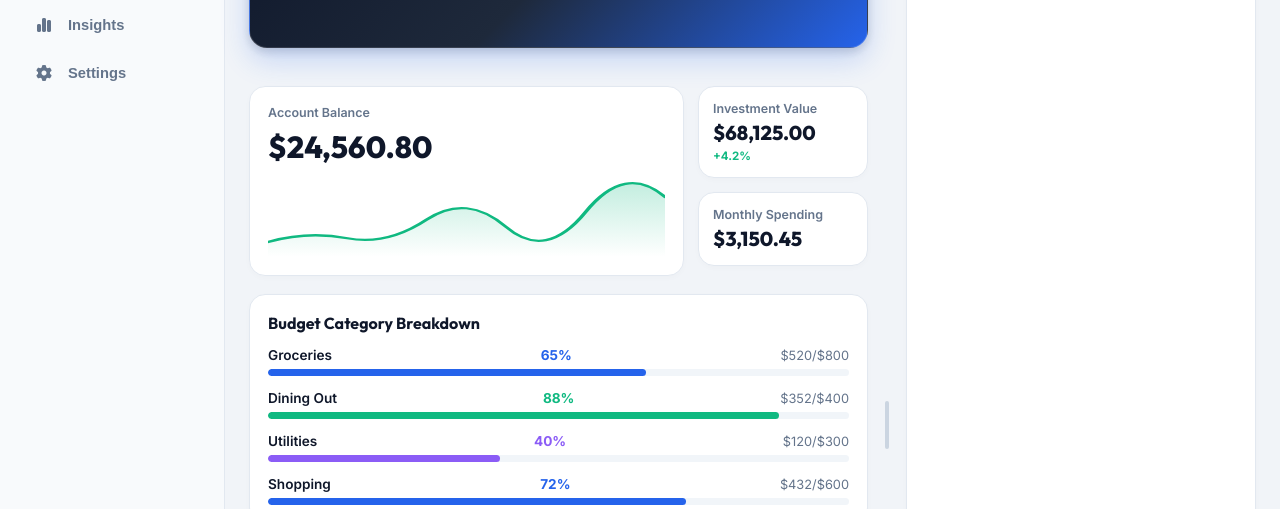
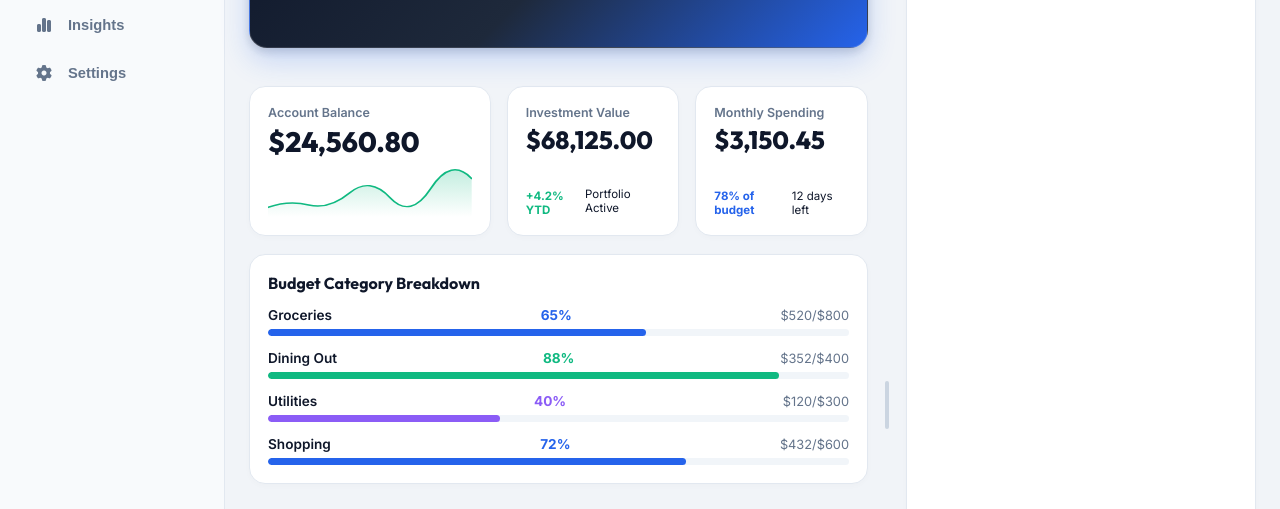
Before and after one commit to karyalangitdigital/vault-alexa-mcp, a website: page index.html in a window 1280 px wide. Shown: the part 275-784 px from the top of the page. Drawn offline with Linux system fonts and the light colour scheme.

Commit message:
style(overview): align financial overview cards into uniform 3-column equal height layout

```diff
--- a/index.html
+++ b/index.html
@@ -232,10 +232,12 @@
               </div>
 
               <div class="financial-cards-grid">
-                <!-- Big Account Balance Card with SVG Trend Line -->
+                <!-- Card 1: Account Balance with SVG Trend Line -->
                 <div class="card balance-card">
-                  <div class="card-label">Account Balance</div>
-                  <div class="card-value-large" id="dash-account-balance">$24,560.80</div>
+                  <div>
+                    <div class="card-label">Account Balance</div>
+                    <div class="card-value-large" id="dash-account-balance">$24,560.80</div>
+                  </div>
 
                   <!-- SVG Trendline Chart -->
                   <div class="chart-svg-wrapper">
@@ -252,17 +254,27 @@
                   </div>
                 </div>
 
-                <!-- Small Metrics Cards -->
-                <div class="side-metrics">
-                  <div class="card small-metric-card">
+                <!-- Card 2: Investment Value -->
+                <div class="card small-metric-card">
+                  <div>
                     <div class="card-label">Investment Value</div>
                     <div class="card-value-medium" id="dash-investment-value">$68,125.00</div>
-                    <div class="trend-badge positive">+4.2%</div>
                   </div>
+                  <div class="metric-meta-row">
+                    <span class="trend-badge positive">+4.2% YTD</span>
+                    <span class="text-muted font-small">Portfolio Active</span>
+                  </div>
+                </div>
 
-                  <div class="card small-metric-card">
+                <!-- Card 3: Monthly Spending -->
+                <div class="card small-metric-card">
+                  <div>
                     <div class="card-label">Monthly Spending</div>
                     <div class="card-value-medium" id="dash-monthly-spending">$3,150.45</div>
+                  </div>
+                  <div class="metric-meta-row">
+                    <span class="cat-row-pct blue font-small">78% of budget</span>
+                    <span class="text-muted font-small">12 days left</span>
                   </div>
                 </div>
               </div>
--- a/styles.css
+++ b/styles.css
@@ -726,8 +726,9 @@ body.resizing-active {
 
 .financial-cards-grid {
   display: grid;
-  grid-template-columns: 1fr 170px;
-  gap: 14px;
+  grid-template-columns: 1.4fr 1fr 1fr;
+  gap: 16px;
+  align-items: stretch;
 }
 
 .balance-card {
@@ -736,19 +737,20 @@ body.resizing-active {
   display: flex;
   flex-direction: column;
   justify-content: space-between;
+  padding: 18px;
 }
 
 .card-value-large {
   font-family: var(--font-display);
-  font-size: 1.9rem;
+  font-size: 1.75rem;
   font-weight: 800;
   color: var(--text-main);
   margin-top: 4px;
 }
 
 .chart-svg-wrapper {
-  margin-top: 16px;
-  height: 75px;
+  margin-top: 10px;
+  height: 48px;
   width: 100%;
 }
 
@@ -757,21 +759,30 @@ body.resizing-active {
   height: 100%;
 }
 
-.side-metrics {
-  display: flex;
-  flex-direction: column;
-  gap: 14px;
-}
-
 .small-metric-card {
-  padding: 14px;
+  padding: 18px;
+  display: flex;
+  flex-direction: column;
+  justify-content: space-between;
 }
 
 .card-value-medium {
   font-family: var(--font-display);
-  font-size: 1.25rem;
+  font-size: 1.55rem;
   font-weight: 800;
   color: var(--text-main);
+  margin-top: 4px;
+}
+
+.metric-meta-row {
+  display: flex;
+  align-items: center;
+  justify-content: space-between;
+  margin-top: 8px;
+}
+
+.font-small {
+  font-size: 0.72rem;
 }
 
 .trend-badge {
```
